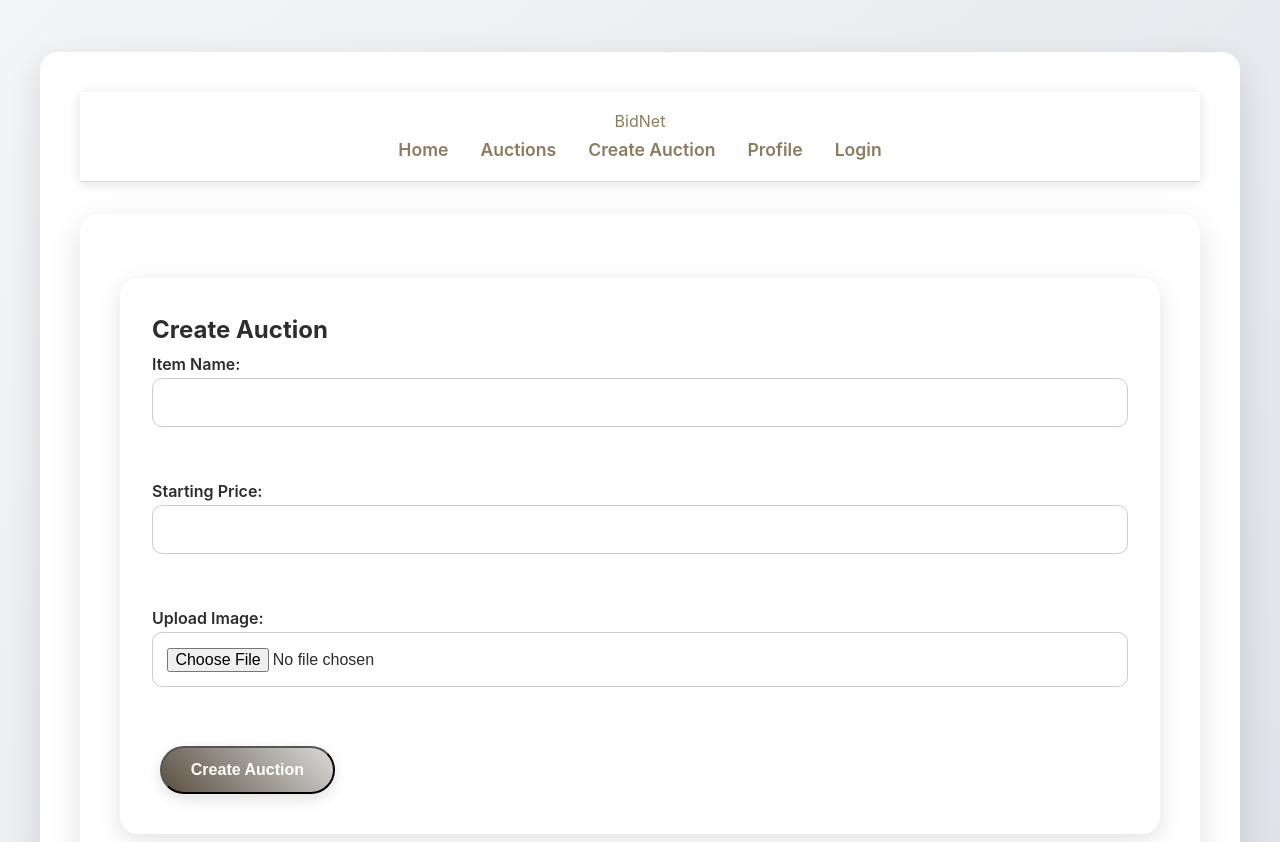
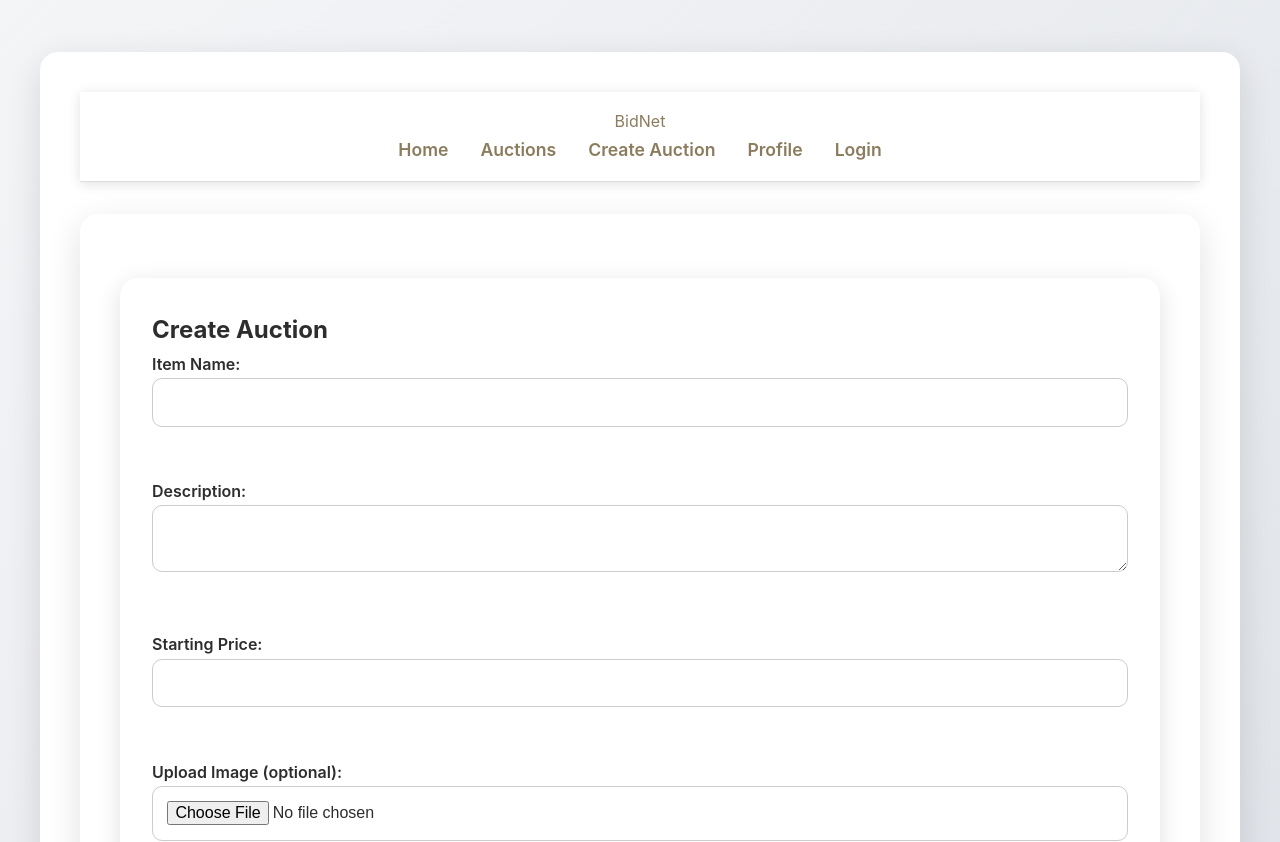
Before and after one commit to ishanuwo/BidNet, a React (Vite) app in the folder client/: page /create-auction in a window 1280 px wide. Shown: the top 842 px of the page. Built offline with nearby package versions, Linux system fonts and the light colour scheme.

Commit message:
frontend change

```diff
--- a/client/src/Components/CreateAuction.tsx
+++ b/client/src/Components/CreateAuction.tsx
@@ -3,6 +3,7 @@ import '../App.css';
 
 const CreateAuction: React.FC = () => {
   const [itemName, setItemName] = useState('');
+  const [description, setDescription] = useState('');
   const [startPrice, setStartPrice] = useState<number | string>('');
   const [image, setImage] = useState<File | null>(null);
   const [preview, setPreview] = useState<string>('');
@@ -15,15 +16,43 @@ const CreateAuction: React.FC = () => {
     }
   };
 
-  const handleSubmit = (e: FormEvent<HTMLFormElement>) => {
+  const handleSubmit = async (e: FormEvent<HTMLFormElement>) => {
     e.preventDefault();
-    if (!itemName || !startPrice) {
+
+    if (!itemName || !description || !startPrice) {
       alert('Please fill in all required fields.');
       return;
     }
-    // Simulate API call to create an auction
-    console.log("Creating auction:", { itemName, startPrice, image });
-    alert('Auction created successfully!');
+
+    // For now, just send text data as JSON. (We'll skip the image.)
+    const data = {
+      name: itemName,
+      description,
+      startPrice
+      // If you want to handle images, you can do multi-part form data or a second endpoint.
+    };
+
+    try {
+      const res = await fetch('http://localhost:4000/api/auction/create', {
+        method: 'POST',
+        headers: { 'Content-Type': 'application/json' },
+        body: JSON.stringify(data),
+      });
+
+      if (!res.ok) {
+        const errorText = await res.text();
+        throw new Error(`Error creating auction: ${errorText}`);
+      }
+
+      alert('Auction created successfully!');
+      setItemName('');
+      setDescription('');
+      setStartPrice('');
+      setImage(null);
+      setPreview('');
+    } catch (err: any) {
+      alert(err.message);
+    }
   };
 
   return (
@@ -41,6 +70,18 @@ const CreateAuction: React.FC = () => {
           />
         </label>
         <br />
+
+        <label>
+          Description:
+          <textarea
+            value={description}
+            onChange={(e) => setDescription(e.target.value)}
+            required
+            className="search-input"
+          />
+        </label>
+        <br />
+
         <label>
           Starting Price:
           <input
@@ -52,8 +93,9 @@ const CreateAuction: React.FC = () => {
           />
         </label>
         <br />
+
         <label>
-          Upload Image:
+          Upload Image (optional):
           <input
             type="file"
             accept="image/*"
@@ -61,12 +103,14 @@ const CreateAuction: React.FC = () => {
             className="search-input"
           />
         </label>
+
         {preview && (
           <div className="image-preview">
             <img src={preview} alt="Preview" />
           </div>
         )}
         <br />
+
         <button type="submit" className="button">
           Create Auction
         </button>
```
